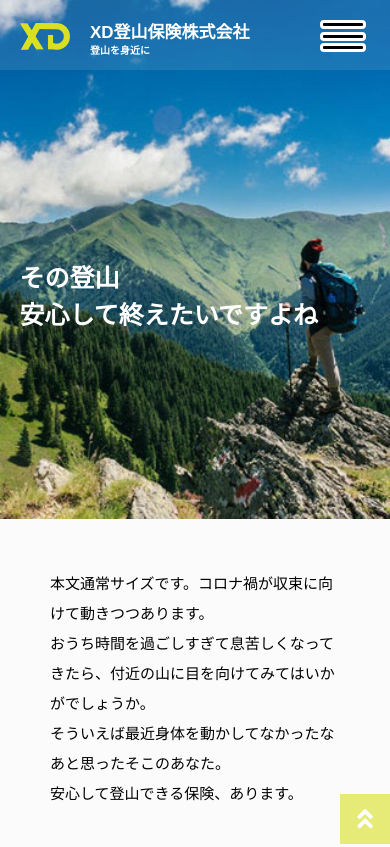
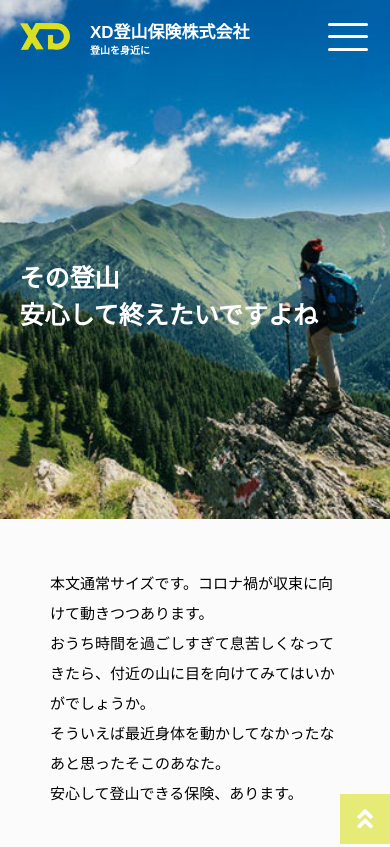
Before and after one commit to natsumi-nassan/LP_hoken, a plain HTML site: page index.html in a window 390 px wide. Shown: the top 847 px of the page. Drawn offline with nearby package versions, Linux system fonts and the light colour scheme; a web font is replaced by a local one.

Commit message:
スマホ用ヘッダー透過変更

```diff
--- a/CSS/common.scss
+++ b/CSS/common.scss
@@ -244,22 +244,22 @@ button {
     margin-bottom: 20px;
 }
 
-span {
-    content:"";
-    border: solid white;
-    &::before {
-        display: block;
-        content:"";
-        width: 2px;
-        height: 100px;
-        position: absolute;
-    }
-    &::after {
-        content:"";
-        width: 2px;
-        height: 100px;
-    }
-}
+// span {
+//     content:"";
+//     border: solid white;
+//     &::before {
+//         display: block;
+//         content:"";
+//         width: 2px;
+//         height: 100px;
+//         position: absolute;
+//     }
+//     &::after {
+//         content:"";
+//         width: 2px;
+//         height: 100px;
+//     }
+// }
 
 //会社概要
 .office {
--- a/CSS/responsive.scss
+++ b/CSS/responsive.scss
@@ -25,7 +25,7 @@ $footer-color: #3b4043;
         position: fixed;
         display: block;
         z-index: 1;
-        background-color: rgba(255, 255, 255, 0.1);
+        background-color: rgba(255, 255, 255, 0);
         padding: 0 0 30px 0;
         transition: 1s;
     }
@@ -82,15 +82,15 @@ $footer-color: #3b4043;
       }
       #nav li a:hover{
         color: #ffffff;
-        background: #cd5c5c;
+        background: $main-color;
         border-bottom: none;
       }
 
       #hamburger {
         display: block;
         position: absolute;
-        top: 20px;
-        right: 20px;
+        top: 23px;
+        right: 12px;
         width: 50px;
         height: 44px;
         cursor: pointer;
@@ -102,7 +102,7 @@ $footer-color: #3b4043;
         left: 0;
         width: 40px;
         height: 3px;
-        background-color: #000;
+        background-color: #fff;
         transition: 1s;
         border-radius: 4px;
       }
@@ -113,7 +113,7 @@ $footer-color: #3b4043;
         top: 12px;
       }
       #line3 {
-        bottom: 12px;
+        bottom: 16px;
       }
 
       .in{
```
Also changed, not shown: CSS/common.css, CSS/responsive.css, 2 other files.
